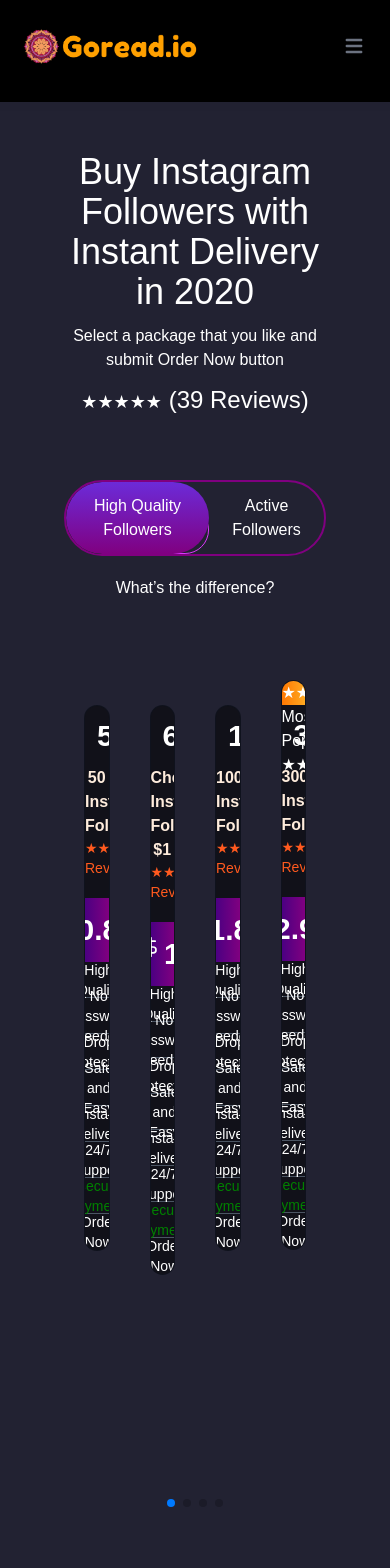
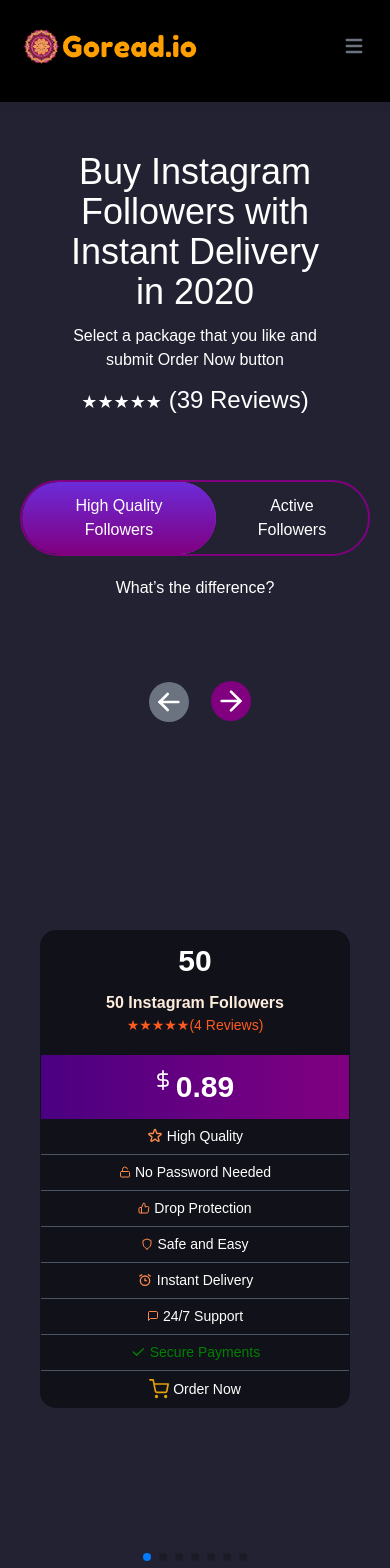
Before and after one commit to a-tverdokhlib/buy-instagram-follower, a Next.js app: page /buy-instagram-followers in a window 390 px wide. Shown: the top 1568 px of the page. Built offline with nearby package versions, Linux system fonts and the light colour scheme.

Commit message:
Swiper Update and Hover-animation Mobile layout

```diff
--- a/src/components/atoms/MySwipper.tsx
+++ b/src/components/atoms/MySwipper.tsx
@@ -44,35 +44,35 @@
 
   const nextSlide = () => {
     const swiper = document.querySelector('.swiper')?.swiper
+    console.log('Next Slide')
     swiper.slideNext()
   }
   const prevSlide = () => {
+    console.log('Prev Slide')
     const swiper = document.querySelector('.swiper')?.swiper
     swiper.slidePrev()
   }
 
   return (
     <Swiper
-      className="flex w-full h-screen justify-center items-center"
+      className="flex w-full min-h-screen justify-center items-center"
       modules={[Navigation, Pagination, Scrollbar, A11y]}
       spaceBetween={0}
-      // breakpoints={{
-      //   // when window width is >= 640px
-      //   640: {
-      //     width: 640,
-      //     slidesPerView: 1,
-      //   },
-      //   // when window width is >= 768px
-      //   768: {
-      //     width: 768,
-      //     slidesPerView: 2,
-      //   },
-      //   1024: {
-      //     width: 1024,
-      //     slidesPerView: 4,
-      //   },
-      // }}
-      slidesPerView={4}
+      breakpoints={{
+        640: {
+          slidesPerView: 2,
+          spaceBetween: 10,
+        },
+        960: {
+          slidesPerView: 3,
+          spaceBetween: 20,
+        },
+        1200: {
+          slidesPerView: 4,
+          spaceBetween: 20,
+        },
+      }}
+      // slidesPerView={4}
       navigation={{
         prevEl: prevRef.current ? prevRef.current : undefined,
         nextEl: nextRef.current ? nextRef.current : undefined,
--- a/src/pages/buy-instagram-followers/Banner.tsx
+++ b/src/pages/buy-instagram-followers/Banner.tsx
@@ -31,7 +31,7 @@
           <span className="text-lg">★★★★★</span> (39 Reviews)
         </div>
       </div>
-      <div className="flex w-full flex-col flex-wrap px-16 space-y-5 justify-center items-center">
+      <div className="flex w-full flex-col flex-wrap px-5 md:px-16 space-y-5 justify-center items-center">
         <div className="flex rounded-full items-center border-[purple] border-2 overflow-hidden">
           <span
             className={
--- a/src/pages/buy-instagram-followers/QualityFollowers.tsx
+++ b/src/pages/buy-instagram-followers/QualityFollowers.tsx
@@ -68,10 +68,14 @@
   // const [swiperCurrentIndex, setSwiperCurrentIndex] = useState(0)
   const [swiperReachStarted, setSwiperReachStarted] = useState(0)
   const [swiperReachEnded, setSwiperReachEnded] = useState(0)
+
   const prevClick = (e: React.MouseEvent<HTMLDivElement, MouseEvent>) => {
+    console.log('Prev Button Clicked')
     prevRef.current?.click()
   }
+
   const nextClick = (e: React.MouseEvent<HTMLDivElement, MouseEvent>) => {
+    console.log('Next Button Clicked')
     nextRef.current?.click()
   }
 
@@ -85,6 +89,64 @@
     setSwiperReachEnded(e)
   }
   return (
+    <>
+      <div className="flex flex-row space-x-8 justify-center flex-nowrap">
+        <div className="flex w-[30px] items-center">
+          <span
+            ref={prevRef}
+            className={
+              !swiperReachStarted
+                ? 'rounded-full bg-[purple] hover:cursor-pointer p-1'
+                : 'rounded-full bg-gray-500 mt-[2px] hover:cursor-pointer p-1'
+            }
+            onClick={prevClick}
+          >
+            <svg
+              className="h-8 w-8 text-white"
+              width="24"
+              height="24"
+              viewBox="0 0 24 24"
+              strokeWidth="2"
+              stroke="currentColor"
+              fill="none"
+              strokeLinecap="round"
+              strokeLinejoin="round"
+            >
+              {' '}
+              <path stroke="none" d="M0 0h24v24H0z" />{' '}
+              <line x1="5" y1="12" x2="19" y2="12" />{' '}
+              <line x1="5" y1="12" x2="11" y2="18" />{' '}
+              <line x1="5" y1="12" x2="11" y2="6" />
+            </svg>
+          </span>
+        </div>
+        <div className="flex w-[30px] items-center hover:cursor-pointer">
+          <span
+            ref={nextRef}
+            className={
+              !swiperReachEnded
+                ? 'rounded-full bg-[purple] p-1'
+                : 'rounded-full bg-gray-500 mt-[2px] p-1'
+            }
+            onClick={nextClick}
+          >
+            <svg
+              className="h-8 w-8 text-white"
+              viewBox="0 0 24 24"
+              fill="none"
+              stroke="currentColor"
+              strokeWidth="2"
+              strokeLinecap="round"
+              strokeLinejoin="round"
+            >
+              {' '}
+              <line x1="5" y1="12" x2="19" y2="12" />{' '}
+              <polyline points="12 5 19 12 12 19" />
+            </svg>
+          </span>
+        </div>
+      </div>
+      <div className="h-3"></div>
       <MySwipper
         ref={swiperRef}
         prevRef={prevRef}
@@ -106,5 +168,6 @@
           )
         })}
       </MySwipper>
+    </>
   )
 }
--- a/src/styles/css/globals.css
+++ b/src/styles/css/globals.css
@@ -295,7 +295,7 @@
   bottom: 0;
   left: 0;
   width: 100%;
-  height: 48px;
+  height: 100%;
   border-radius: 9999px;
   border-width:1px;
   border-color:#DC39FC;
```
Lines whose indentation alone changed are shown as unchanged.
